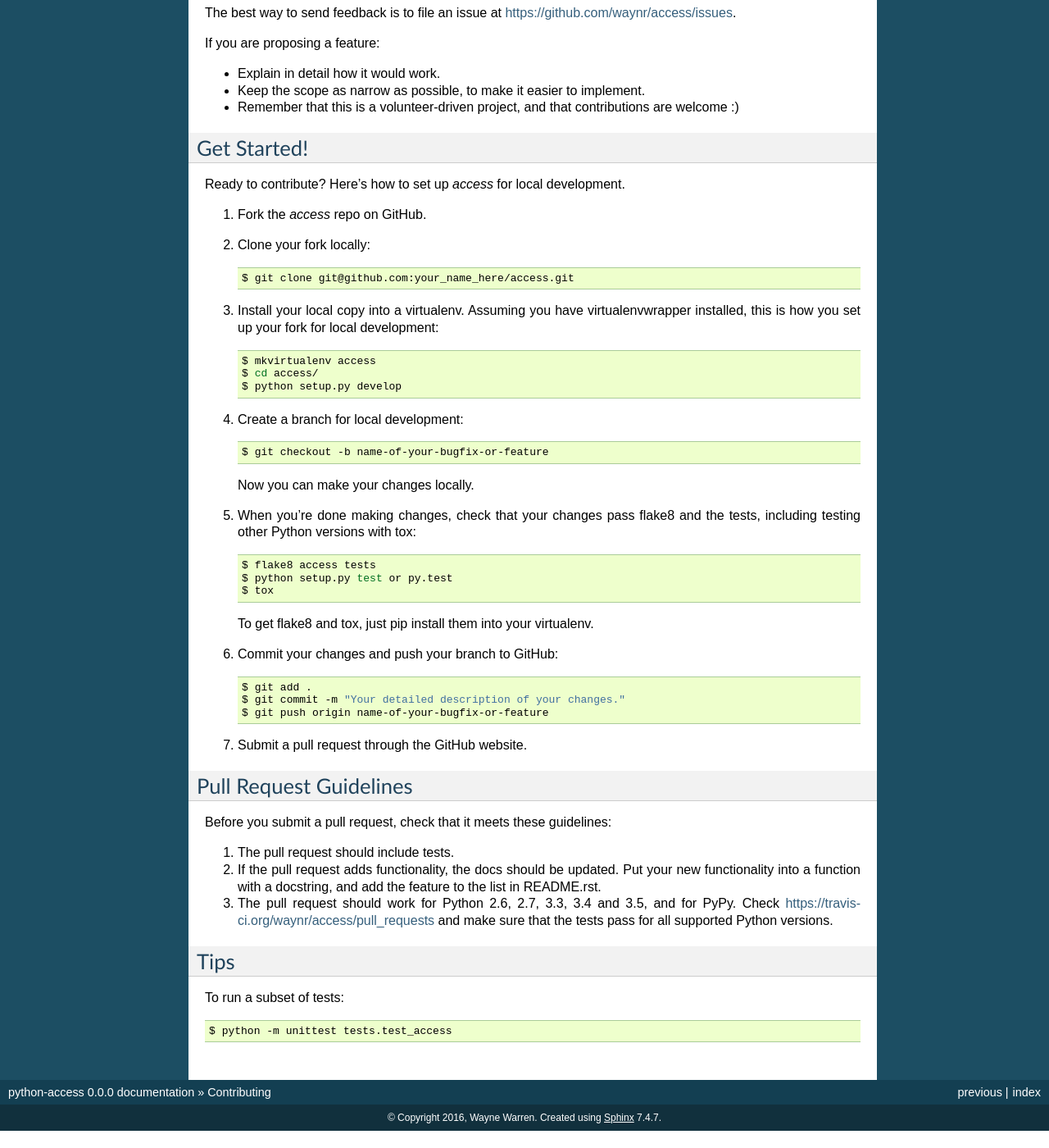
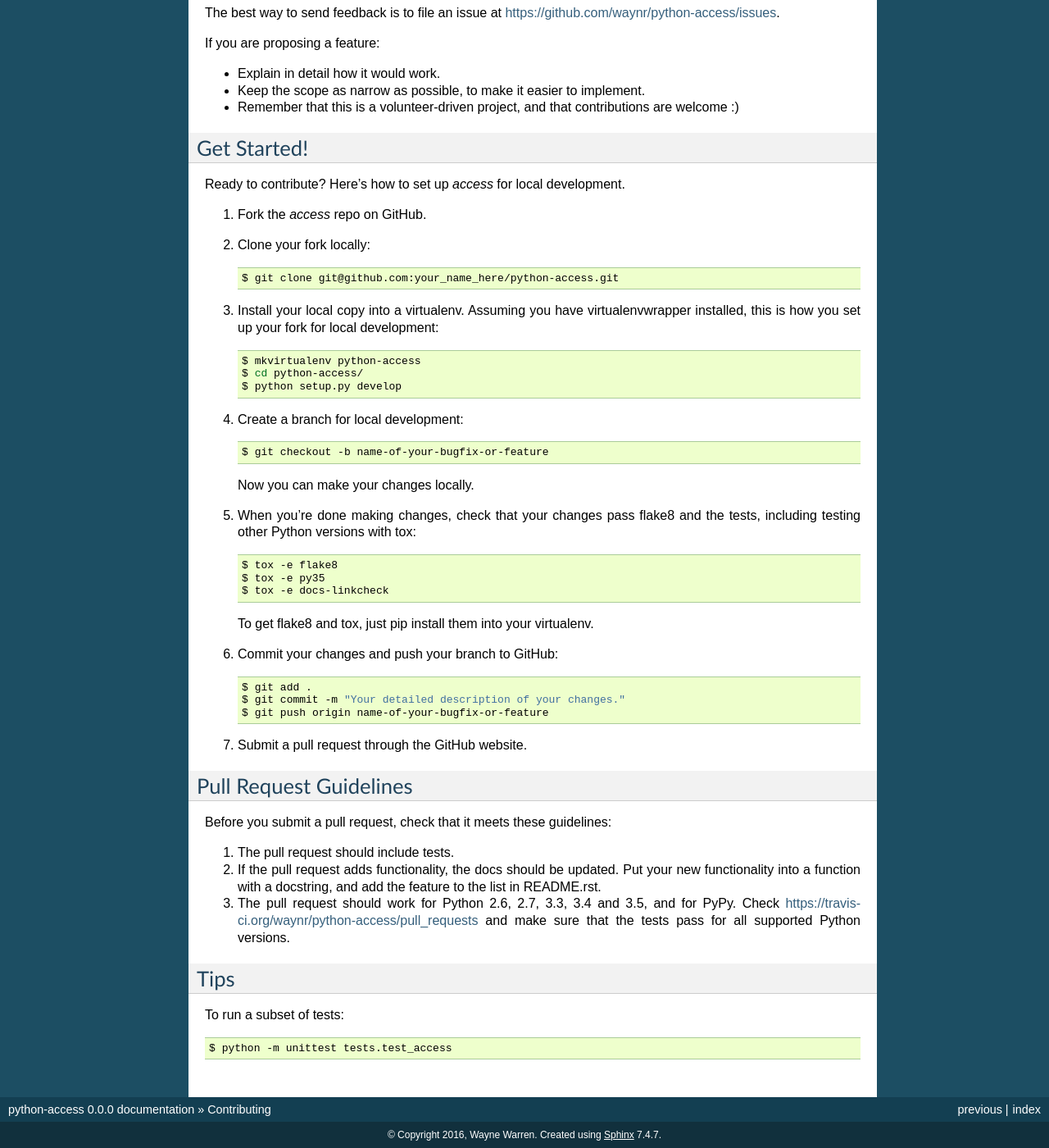
Before and after one commit to waynr/python-access, a Sphinx documentation site: the page built from docs/contributing.rst, in a window 1280 px wide and 1400 px high, scrolled down 832 px. Shown: the whole window at 82% size. Built offline with Sphinx 7.4.7, drawn with Linux system fonts in a browser that asks for light colours; pages that are not in the unit, such as notebooks, are missing from menus; before the commit the page ends 2211 px from its top, so only the background shows below that; some of the changed text lies outside the part shown.

Commit message:
Fix documentation links.

```diff
--- a/CONTRIBUTING.rst
+++ b/CONTRIBUTING.rst
@@ -15,7 +15,7 @@ Types of Contributions
 Report Bugs
 ~~~~~~~~~~~
 
-Report bugs at https://github.com/waynr/access/issues.
+Report bugs at https://github.com/waynr/python-access/issues.
 
 If you are reporting a bug, please include:
 
@@ -45,7 +45,7 @@ articles, and such.
 Submit Feedback
 ~~~~~~~~~~~~~~~
 
-The best way to send feedback is to file an issue at https://github.com/waynr/access/issues.
+The best way to send feedback is to file an issue at https://github.com/waynr/python-access/issues.
 
 If you are proposing a feature:
 
@@ -62,12 +62,12 @@ Ready to contribute? Here's how to set up `access` for local development.
 1. Fork the `access` repo on GitHub.
 2. Clone your fork locally::
 
-    $ git clone git@github.com:your_name_here/access.git
+    $ git clone git@github.com:your_name_here/python-access.git
 
 3. Install your local copy into a virtualenv. Assuming you have virtualenvwrapper installed, this is how you set up your fork for local development::
 
-    $ mkvirtualenv access
-    $ cd access/
+    $ mkvirtualenv python-access
+    $ cd python-access/
     $ python setup.py develop
 
 4. Create a branch for local development::
@@ -78,9 +78,9 @@ Ready to contribute? Here's how to set up `access` for local development.
 
 5. When you're done making changes, check that your changes pass flake8 and the tests, including testing other Python versions with tox::
 
-    $ flake8 access tests
-    $ python setup.py test or py.test
-    $ tox
+    $ tox -e flake8
+    $ tox -e py35
+    $ tox -e docs-linkcheck
 
    To get flake8 and tox, just pip install them into your virtualenv.
 
@@ -102,7 +102,7 @@ Before you submit a pull request, check that it meets these guidelines:
    your new functionality into a function with a docstring, and add the
    feature to the list in README.rst.
 3. The pull request should work for Python 2.6, 2.7, 3.3, 3.4 and 3.5, and for PyPy. Check
-   https://travis-ci.org/waynr/access/pull_requests
+   https://travis-ci.org/waynr/python-access/pull_requests
    and make sure that the tests pass for all supported Python versions.
 
 Tips
--- a/docs/index.rst
+++ b/docs/index.rst
@@ -1,5 +1,5 @@
 Welcome to python-access's documentation!
-======================================
+=========================================
 
 Contents:
 
```
Also changed, not shown: docs/installation.rst (+4 -4 lines).
